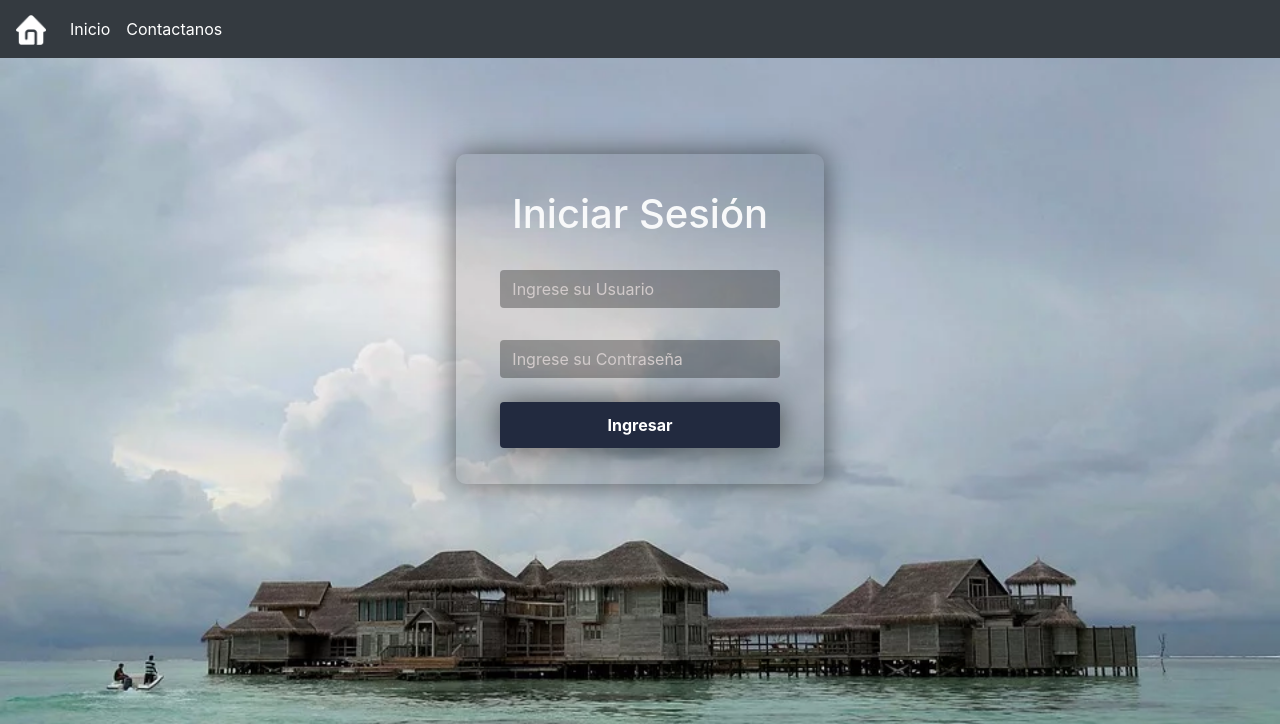
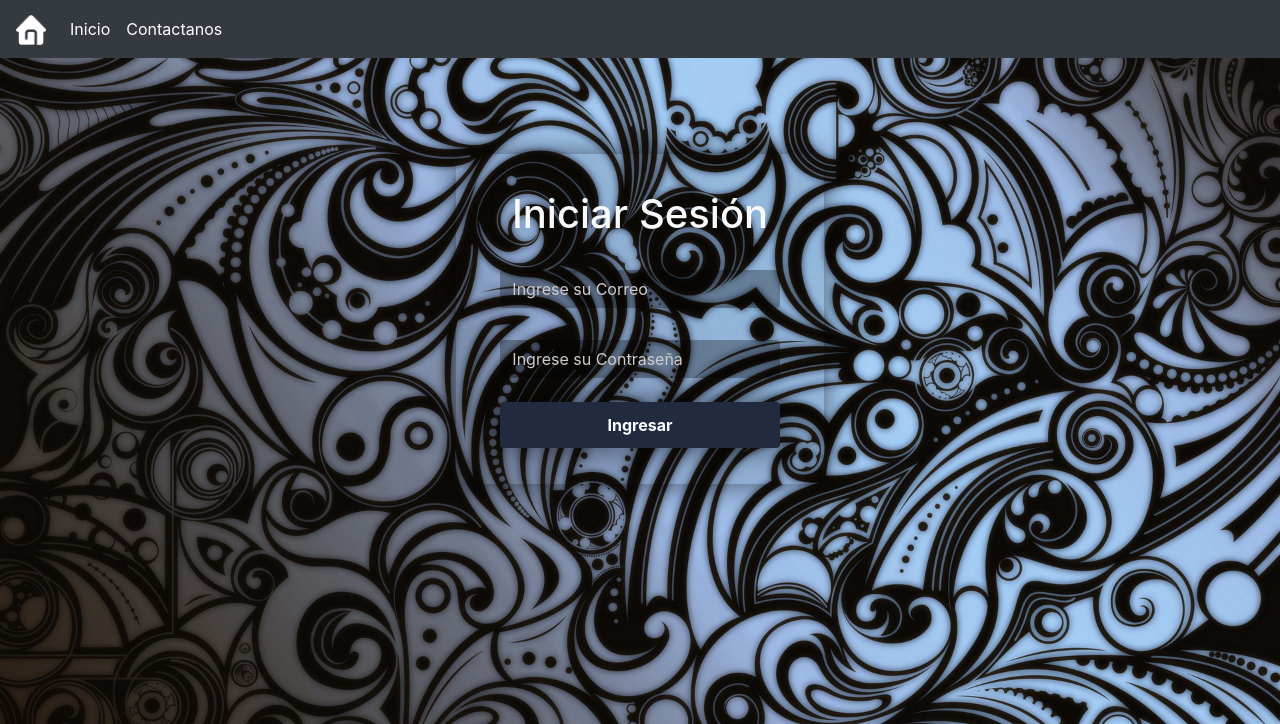
Before and after one commit to Josueluc/Retro-, a PHP site: page /login.php in a window 1280 px wide. Shown: the top 724 px of the page. Run offline with PHP 8.4, Linux system fonts and the light colour scheme.

Commit message:
diseños galo

```diff
--- a/pedido/login.php
+++ b/pedido/login.php
@@ -64,7 +64,7 @@
                     </div>
                     <div class="form-group mx-sm-4 pt-3">
 
-                        <input type="text" name="email" class="form-control " placeholder="Ingrese su Usuario">
+                        <input type="text" name="email" class="form-control " placeholder="Ingrese su Correo">
                     </div>
 
                     <div class="form-group mx-sm-4 pt-3">
--- a/pedido/registrar.php
+++ b/pedido/registrar.php
@@ -19,7 +19,7 @@
     <script src="https://code.jquery.com/jquery-3.4.1.slim.min.js" integrity="sha384-J6qa4849blE2+poT4WnyKhv5vZF5SrPo0iEjwBvKU7imGFAV0wwj1yYfoRSJoZ+n" crossorigin="anonymous"></script>
     <script src="https://cdn.jsdelivr.net/npm/popper.js@1.16.0/dist/umd/popper.min.js" integrity="sha384-Q6E9RHvbIyZFJoft+2mJbHaEWldlvI9IOYy5n3zV9zzTtmI3UksdQRVvoxMfooAo" crossorigin="anonymous"></script>
     <script src="https://stackpath.bootstrapcdn.com/bootstrap/4.4.1/js/bootstrap.min.js" integrity="sha384-wfSDF2E50Y2D1uUdj0O3uMBJnjuUD4Ih7YwaYd1iqfktj0Uod8GCExl3Og8ifwB6" crossorigin="anonymous"></script>
-    <title>Login</title>
+    <title>Registrarse</title>
 </head>
 
 <body>
@@ -94,10 +94,10 @@
 
                     <div class="form-group mx-sm-4 pt-1">
 
-                        <input type="password" name="clave" class="form-control" placeholder="Contraseña">
+                        <input type="password" name="clave" class="form-control" placeholder="Nueva Contraseña">
                     </div>
                     <div class="form-group mx-sm-4 pt-1">
-                        <input type="submit" class="btn btn-block ingresar" value="Ingresar">
+                        <input type="submit" class="btn btn-block ingresar" value="Crear Cuenta">
                     </div>
 
                 </form>
--- a/pedido/sesion/formulario.css
+++ b/pedido/sesion/formulario.css
@@ -1,5 +1,5 @@
 body {
-  background-image: url(casa.jpg);
+  background-image: url(5.jpg);
   background-repeat: no-repeat;
   background-size: cover;
   background-attachment: fixed;
@@ -19,10 +19,10 @@ body {
   transition: 0.5s ease-in;
   outline: none;
   box-shadow: none;
+  color: white;
 }
 
 .form-control:focus {
-  background: none;
   box-shadow: none;
   outline: none;
 }
--- a/pedido/sesion/registro.css
+++ b/pedido/sesion/registro.css
@@ -7,7 +7,7 @@ body {
 
 .formulario {
   background: rgb(0, 0, 0, 0.1);
-  padding: 10px;
+  padding: 5px;
   border-radius: 10px;
   box-shadow: 0 0 30px rgb(0, 0, 0, 0.568);
   color: white;
```
Also changed, not shown: pedido/sesion/5.jpg (added), pedido/sesion/6.jpeg (added).
